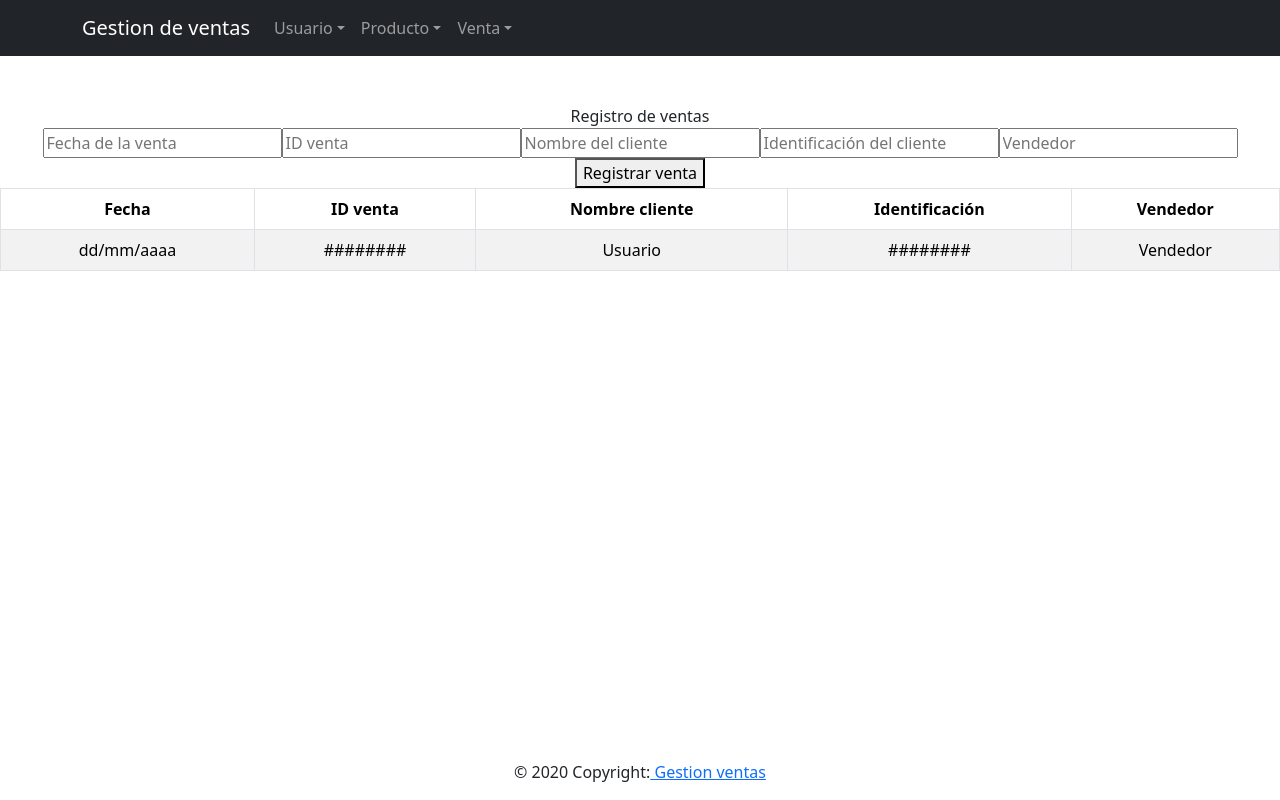
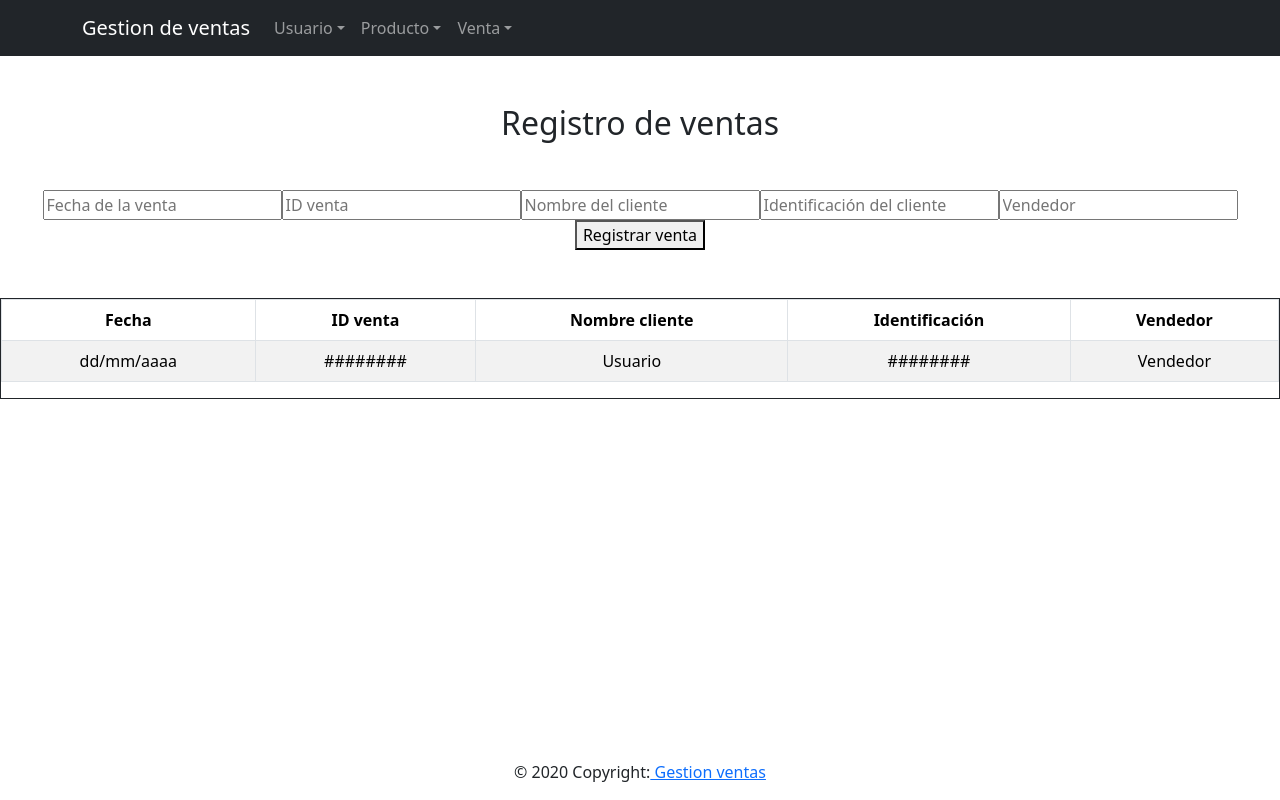
Before and after one commit to SandraCaballeroV/maintools-project, a React (Create React App) app in the folder gestion-ventas/: page /RegistrarVenta in a window 1280 px wide. Built offline with nearby package versions, Linux system fonts and the light colour scheme.

Commit message:
cambio en estilos y separacion de componentes usando div

```diff
--- a/gestion-ventas/src/Components/ventas/RegistrarVenta.jsx
+++ b/gestion-ventas/src/Components/ventas/RegistrarVenta.jsx
@@ -25,10 +25,13 @@ const RegistrarVenta = () =>{
   }
 
     return(
-        <div>
+        <body>
             <Cabecera />
-             Registro de ventas
-             <div>
+            <div className = "mb-5">
+              <h2>Registro de ventas</h2>
+            </div>
+
+
         <div>
           <form className="flex flex-co">
           <input onChange={(e) => {setIdVenta(e.target.value);}} type="text" placeholder="Fecha de la venta"/>
@@ -38,7 +41,10 @@ const RegistrarVenta = () =>{
           <input type="text" placeholder="Vendedor"/>
           <button type="button" onClick = {enviarDatosAlBack}>Registrar venta</button>
           </form>
-      <Table striped bordered hover>
+        </div>
+
+        <div className = "border border-dark mt-5">
+          <Table striped bordered hover>
         <thead>
           <tr>
             <th>Fecha</th>
@@ -59,8 +65,8 @@ const RegistrarVenta = () =>{
        </tbody>
       </Table>
       </div>
-    </div>
-        </div>
+    </body>
+
 
     )
 
```
